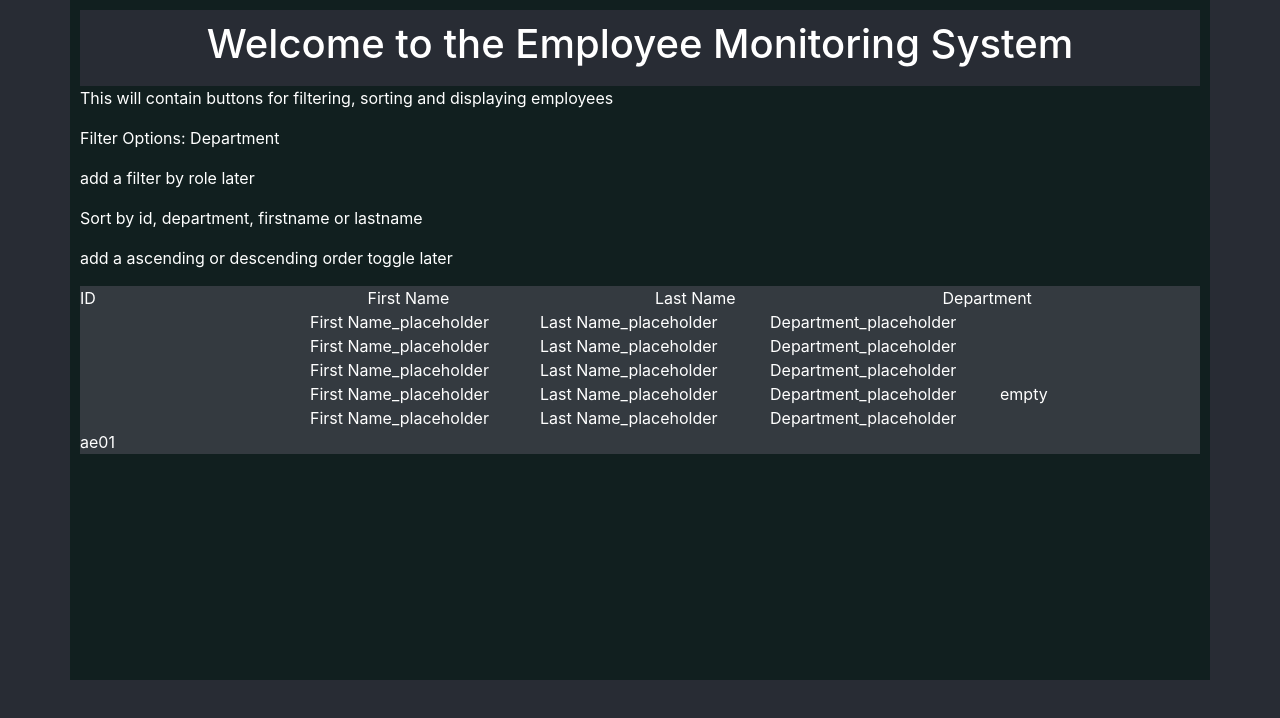
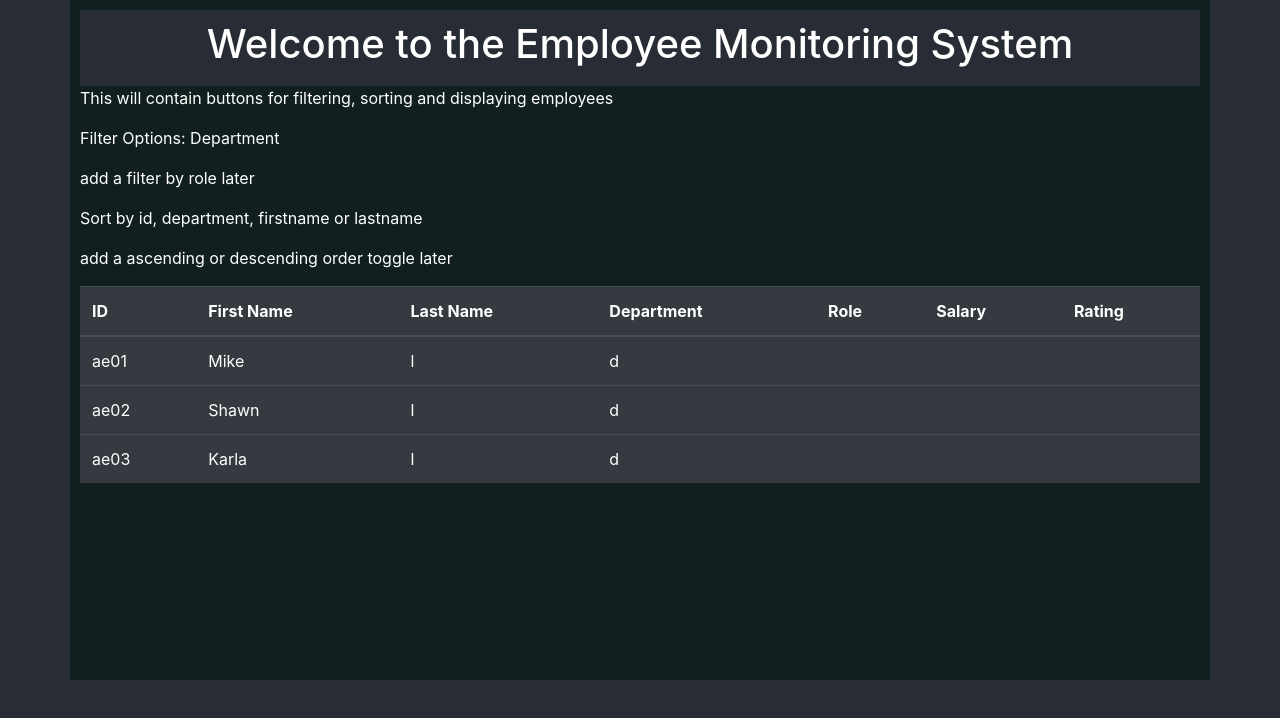
Before and after one commit to GormTheWyrm/BCReactEmplyeeDirectory, a React (Create React App) app: page / in a window 1280 px wide. Shown: the top 718 px of the page. Built offline with nearby package versions, Linux system fonts and the light colour scheme; the HTML template or start-up script is replaced by a standard one.

Commit message:
table exists, data not entered yet

```diff
--- a/src/components/Column.js
+++ b/src/components/Column.js
@@ -3,9 +3,9 @@ import "../App.css";
 
 function Column(props) {
     return (
-        <div className={"col-sm"}>
+        <td>
             <span>{props.displayVar}</span>
-       </div>
+       </td>
 
 
         );
--- a/src/components/TableHead.js
+++ b/src/components/TableHead.js
@@ -1,22 +1,20 @@
 import React from "react";
 import "../App.css";
-import Column from "./Column"
-
-// should I rename this EmployeeRow?
 
 // need to figure out how to make this appear as a single row in a table...
 //probably do that from directory
 function TableHead(props) {
     return (
-        <div className={"row"}>
-            <Column displayVar={"ID"} />
-            <Column displayVar={"First Name"} />
-            <Column displayVar={"Last Name"} />
-            <Column displayVar={"Department"} />
-            {/* role */}
-            {/* salary */}
-            {/* add an employee rating or review; 1-5 perhaps? */}
-        </div>
+        <tr>
+            <th scope={"col"}>ID</th>
+            <th scope={"col"}>First Name</th>
+            <th scope={"col"}>Last Name</th>
+            <th scope={"col"}>Department</th>
+            <th scope={"col"}>Role</th>
+            <th scope={"col"}>Salary</th>
+            <th scope={"col"}>Rating</th>
+
+        </tr>
         );
 }
 export default TableHead;
--- a/src/components/TableRow.js
+++ b/src/components/TableRow.js
@@ -9,18 +9,17 @@ import Column from "./Column"
 //probably do that from directory
 function TableRow(props) {
     return (
-        <div className={"row"}>
-            <Column displayVar={props.myId} />
-            <Column displayVar={"First Name_placeholder"} />
-            <Column displayVar={"Last Name_placeholder"} />
-            <Column displayVar={"Department_placeholder"} />
-            <Column displayVar={props.displayVar} />
-            {/* <Column displayVar={this.state.testVar} */}
-            {/* <Column displayVar={props.col1} */}
-            {/* role */}
-            {/* salary */}
-            {/* add an employee rating or review; 1-5 perhaps? */}
-        </div>
+        <tr>
+             <Column displayVar={props.myId} />
+            <Column displayVar={props.firstName} />
+            <Column displayVar={props.lastName} />
+            <Column displayVar={props.department} />
+            <Column displayVar={props.role} />
+            <Column displayVar={props.salary} />
+            <Column displayVar={props.rating} />
+        </tr>
+
+
         );
 }
 export default TableRow;
--- a/src/pages/Directory.js
+++ b/src/pages/Directory.js
@@ -32,12 +32,12 @@ componentDidMount() {
     //so put anything that needs to function each time compenent is rendered here
     this.getEmployees();    //this should populate employee data...
     //how?
+console.log(EmployeeList);
+}
+// componentWillUpdate() {
+//     //sounds like this should be used as a deconstructor... but
 
-}
-componentWillUpdate() {
-    //sounds like this should be used as a deconstructor... but
-
-}
+// }
 
 // going to need to use map method to turn array into a bunch of components!
 
@@ -51,28 +51,17 @@ render() {
                 </thead>
                 <tbody>
                     {this.state.EmployeeList.map(employee => (
-                        <TableRow />
+                        <TableRow
+                        myId={employee.id}
+                        firstName={employee.firstName}
+                        lastName={"l"}
+                        department={"d"}
+                        />
                         // firstname={test}
 
 
                     ))}
 
-
-
-
-                    {/*
-                            "details of the tableRow..."
-                        )) */}
-                    <TableRow
-                        // displasyVar ={this.state.value}
-                        displayVar={"empty"}
-                    // col2={"empty"}
-                    // there has to be a better way to do this...
-                    // xxx={this.state.datapoint}
-                    />
-                    <TableRow />
-                    {EmployeeList[0].id}
-                    {/* this might work... getting closer */}
                 </tbody>
                 {/* <p>TestVar {this.state.testVar}</p> */}
             </table>
```
